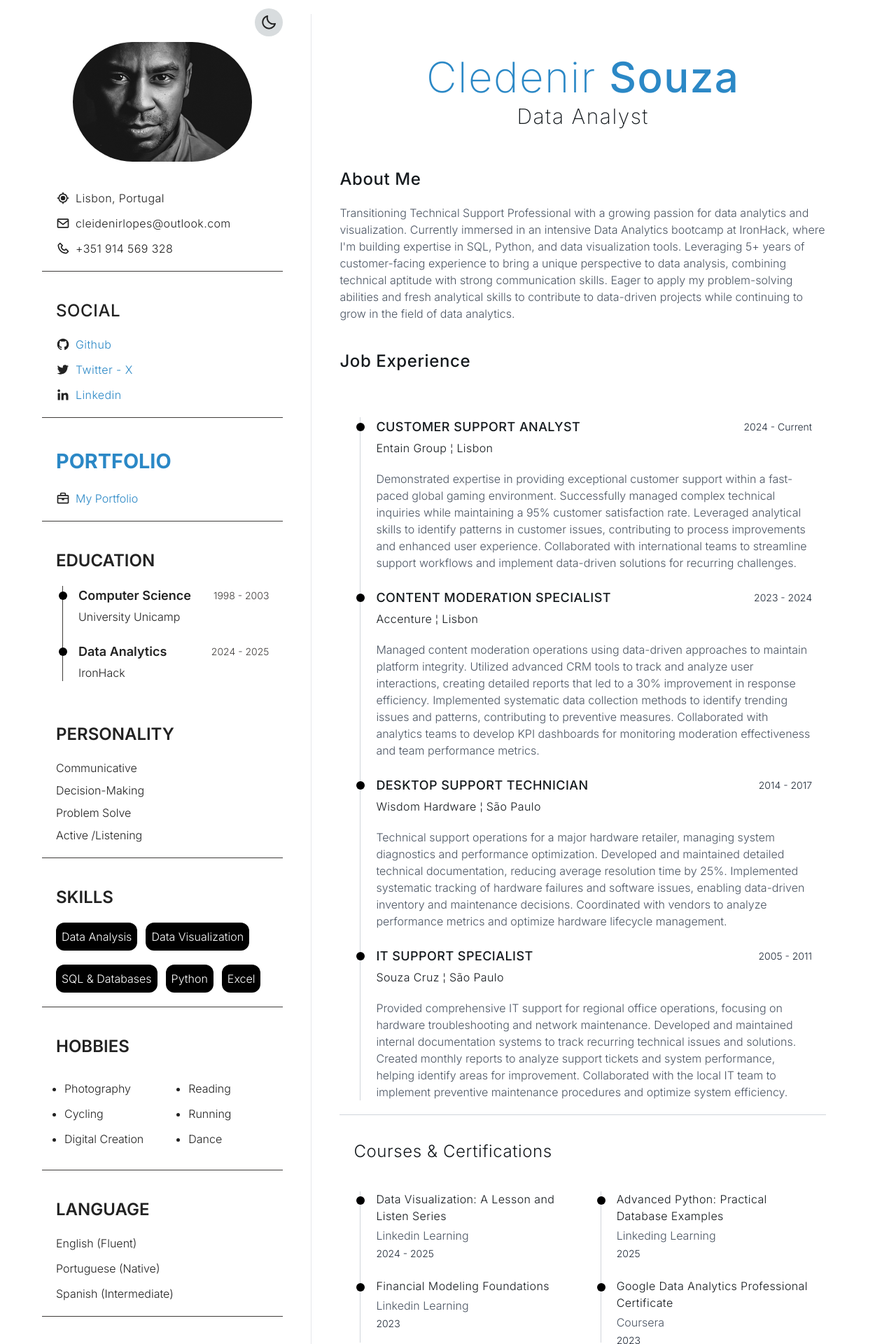
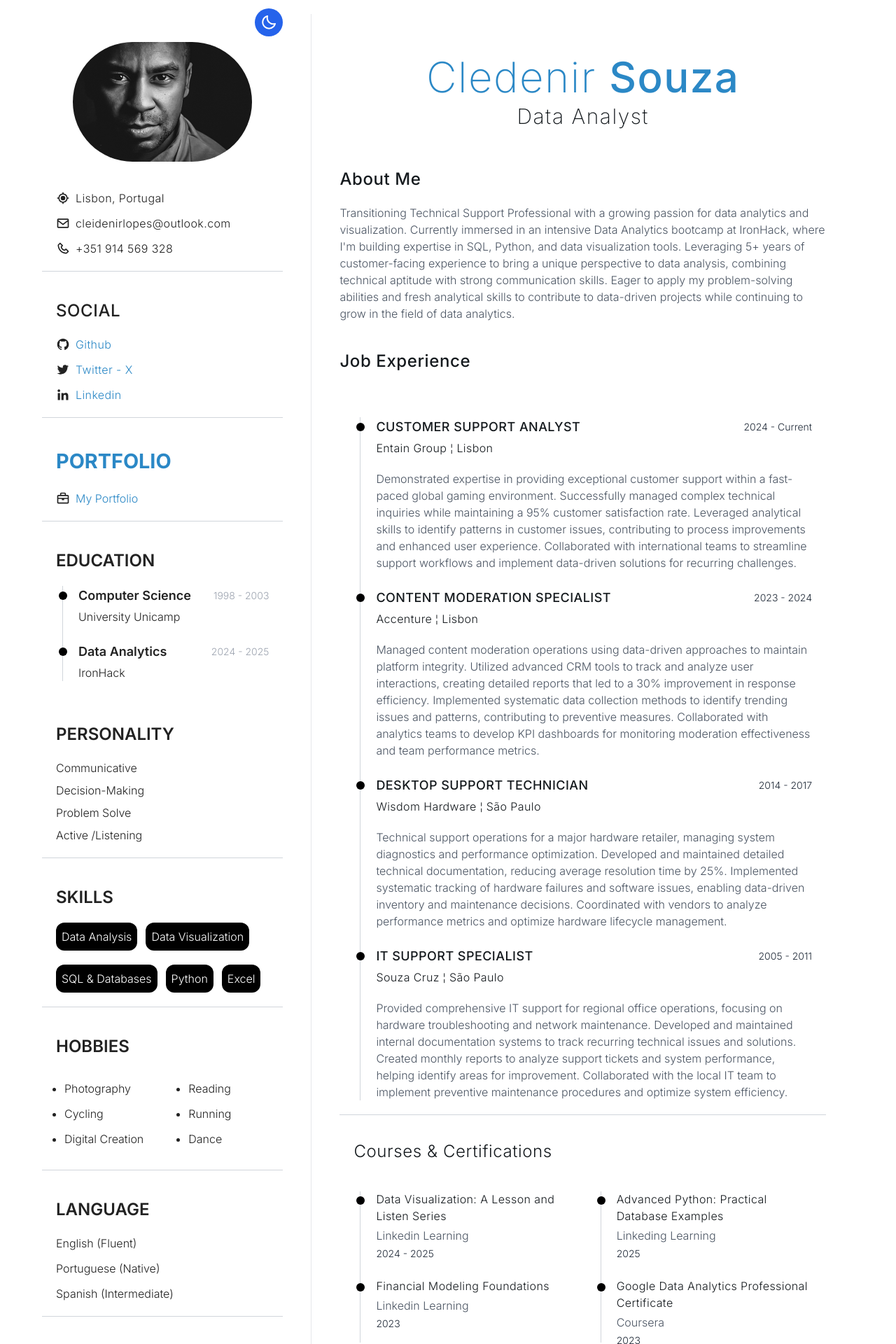
Before and after one commit to cleidenirlopes/myresume, a React (Vite) app: page / in a window 1280 px wide. Shown: the top 1920 px of the page at 70% size. Built offline with nearby package versions, Linux system fonts and the light colour scheme.

Commit message:
Update HeaderLeft.jsx

```diff
--- a/src/components/HeaderLeft.jsx
+++ b/src/components/HeaderLeft.jsx
@@ -13,8 +13,8 @@ import {
 
 function HeaderLeft({ darkMode, toggleDarkMode }) {
   return (
-    <aside className="w-3/10 min-h-screen p-5 dark:bg-[#32373D] dark:text-[#D8DCDE] font-light">
-      <div className="min-h-screen flex-1 relative p-10 transition-all duration-500 dark:bg-[#32373D] dark:text-[#D8DCDE] sm:border-r dark:border-[#2F2A25]">
+    <aside className="w-3/10 min-h-screen p-5 dark:bg-[#151a1e] dark:text-white font-light">
+      <div className="min-h-screen flex-1 relative p-10 transition-all duration-500 dark:bg-[#151a1e] dark:text-white sm:border-r dark:border-gray-900">
         <div className="flex flex-col gap-5">
           {/* Profile Section */}
           <div className="flex flex-col items-center justify-center gap-5 relative">
@@ -24,7 +24,7 @@ function HeaderLeft({ darkMode, toggleDarkMode }) {
               className="w-64 rounded-full"
             />
             <button
-              className="absolute right-0 -top-12 p-2 rounded-full bg-[#D8DCDE] dark:bg-[#3F3C3A]"
+              className="absolute right-0 -top-12 p-2 rounded-full bg-blue-600 dark:bg-blue-700 text-white"
               onClick={toggleDarkMode}
               aria-label="Toggle Dark Mode"
             >
@@ -33,7 +33,7 @@ function HeaderLeft({ darkMode, toggleDarkMode }) {
           </div>
 
           {/* Contact Section */}
-          <section className="flex flex-col items-start gap-5 border-b border-[#3F3C3A] p-5">
+          <section className="flex flex-col items-start gap-5 border-b border-gray-300 p-5">
             <ul className="space-y-3">
               <li className="flex items-center gap-2">
                 <BiCurrentLocation className="text-xl" />
@@ -51,7 +51,7 @@ function HeaderLeft({ darkMode, toggleDarkMode }) {
           </section>
 
           {/* Social Section */}
-          <section className="flex flex-col gap-5 border-b border-[#3F3C3A] p-5">
+          <section className="flex flex-col gap-5 border-b border-gray-300 p-5">
             <h1 className="text-base font-medium tracking-wide md:text-2xl text-left">SOCIAL</h1>
             <ul className="space-y-3">
               <li className="flex items-center gap-2">
@@ -70,11 +70,11 @@ function HeaderLeft({ darkMode, toggleDarkMode }) {
           </section>
 
           {/* Portfolio Section */}
-          <div className="flex flex-col items-start justify-start gap-5 border-b border-[#3F3C3A] dark:border-[#2F2A25] p-5">
+          <div className="flex flex-col items-start justify-start gap-5 border-b border-gray-300 dark:border-gray-700 p-5">
             <h1 className="section-title">PORTFOLIO</h1>
             <li className="flex items-center gap-2">
               <BiBriefcase className="text-xl" />
-              <a href="https://cleidenirlopes.github.io/PORTIFOLIO/" target="_blank" rel="noopener noreferrer" className="text-[#D8DCDE] hover:underline">My Portfolio</a>
+              <a href="https://cleidenirlopes.github.io/PORTIFOLIO/" target="_blank" rel="noopener noreferrer" className="text-black-500 hover:underline">My Portfolio</a>
             </li>
           </div>
 
@@ -83,7 +83,7 @@ function HeaderLeft({ darkMode, toggleDarkMode }) {
             <h1 className="text-base font-semibold md:text-2xl text-left">EDUCATION</h1>
             <ul className="relative">
               {/* Vertical Line */}
-              <div className="absolute left-[9px] top-0 h-full w-[1px] bg-[#3F3C3A] dark:bg-[#2F2A25]"></div>
+              <div className="absolute left-[9px] top-0 h-full w-[1px] bg-gray-300 dark:bg-gray-700"></div>
 
               {/* First Education Entry */}
               <li className="relative flex flex-col gap-1 pl-8">
@@ -93,7 +93,7 @@ function HeaderLeft({ darkMode, toggleDarkMode }) {
                 ></div>
                 <div className="flex justify-between items-center w-full gap-8">
                   <span className="font-semibold md:text-lg">Computer Science</span>
-                  <span className="text-sm text-[#3F3C3A]">1998 - 2003</span>
+                  <span className="text-sm text-gray-400">1998 - 2003</span>
                 </div>
                 <span className="font-light">University Unicamp</span>
               </li>
@@ -106,7 +106,7 @@ function HeaderLeft({ darkMode, toggleDarkMode }) {
                 ></div>
                 <div className="flex justify-between items-center w-full gap-8">
                   <span className="font-semibold md:text-lg">Data Analytics</span>
-                  <span className="text-sm text-[#3F3C3A]">2024 - 2025</span>
+                  <span className="text-sm text-gray-400">2024 - 2025</span>
                 </div>
                 <span className="font-light">IronHack</span>
               </li>
@@ -114,7 +114,7 @@ function HeaderLeft({ darkMode, toggleDarkMode }) {
           </div>
 
           {/* Skills Section */}
-          <section className="flex flex-col gap-5 border-b border-[#3F3C3A] dark:border-[#2F2A25] p-5">
+          <section className="flex flex-col gap-5 border-b border-gray-300 dark:border-gray-700 p-5">
             <h1 className="text-base font-semibold md:text-2xl text-left">PERSONALITY</h1>
             <ul className="space-y-2">
               <li>Communicative</li>
@@ -124,22 +124,23 @@ function HeaderLeft({ darkMode, toggleDarkMode }) {
             </ul>
           </section>
 
-          <div className="flex flex-col gap-5 border-b border-[#3F3C3A] dark:border-[#2F2A25] p-5">
+          <div className="flex flex-col gap-5 border-b border-gray-300 dark:border-gray-700 p-5">
             <h1 className="text-base font-semibold md:text-2xl text-left">SKILLS</h1>
-            <div className="flex flex-wrap gap-3">
+             <div className="flex flex-wrap gap-3">
               <span className="rounded-xl bg-black text-white p-2 text-center dark:bg-white dark:text-black">Data Analysis</span>
               <span className="rounded-xl bg-black text-white p-2 text-center dark:bg-white dark:text-black">Data Visualization</span>
-            </div>
+              </div>
 
-            <div className="flex flex-wrap gap-3">
+              <div className="flex flex-wrap gap-3">
               <span className="rounded-xl bg-black text-white p-2 text-center dark:bg-white dark:text-black">SQL & Databases</span>
               <span className="rounded-xl bg-black text-white p-2 text-center dark:bg-white dark:text-black">Python</span>
               <span className="rounded-xl bg-black text-white p-2 text-center dark:bg-white dark:text-black">Excel</span>
-            </div>
+             </div>
+
           </div>
 
           {/* Hobbies Section */}
-          <div className="flex flex-col gap-5 border-b border-[#3F3C3A] dark:border-[#2F2A25] p-5">
+          <div className="flex flex-col gap-5 border-b border-gray-300 dark:border-gray-700 p-5">
             <h1 className="text-base font-semibold md:text-2xl text-left">HOBBIES</h1>
             <ul className="space-y-3">
               <div className="flex flex-wrap gap-16 p-3">
@@ -159,7 +160,7 @@ function HeaderLeft({ darkMode, toggleDarkMode }) {
           </div>
 
           {/* Languages Section */}
-          <section className="flex flex-col gap-5 border-b border-[#3F3C3A] dark:border-[#2F2A25] p-5">
+          <section className="flex flex-col gap-5 border-b border-gray-300 dark:border-gray-700 p-5">
             <h1 className="text-base font-semibold md:text-2xl text-left">LANGUAGE</h1>
             <ul className="space-y-3">
               <li>English (Fluent)</li>
```
